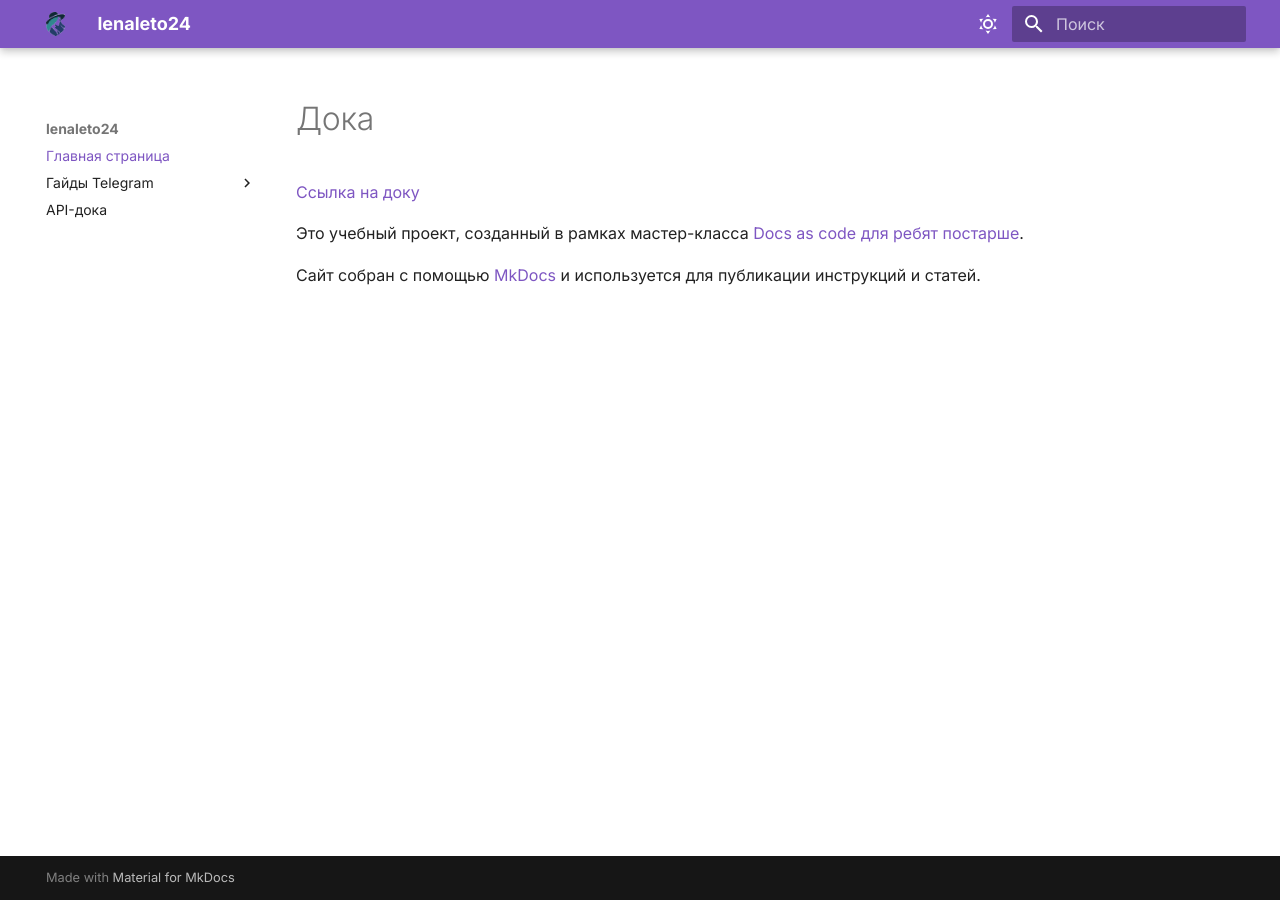
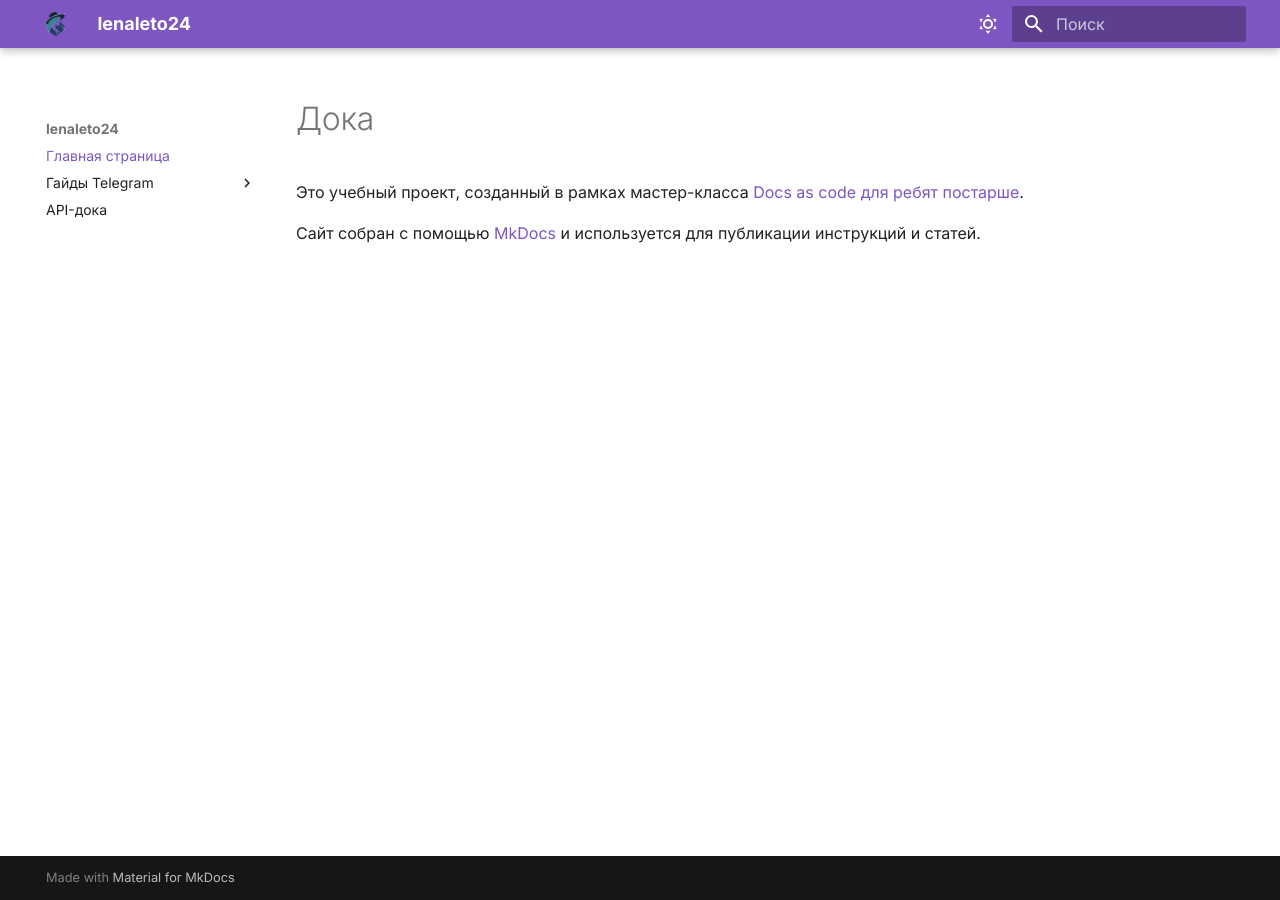
Before and after one commit to lenaleto24/my-MkDocs-project, an MkDocs documentation site: the page built from docs/index.md, in a window 1280 px wide. Built offline with MkDocs 1.6.1 and Material for MkDocs 9.7.7, drawn with Linux system fonts in a browser that asks for light colours.

```diff
--- a/docs/index.md
+++ b/docs/index.md
@@ -1,6 +1,4 @@
 # Дока
-
-[Ссылка на доку](https://lenaleto24.github.io/my-MkDocs-project/)
 
 Это учебный проект, созданный в рамках мастер-класса [Docs as code для ребят постарше](https://t.me/parawriter).
 
```
Also changed, not shown: README.md (added, +1 -0 lines).
